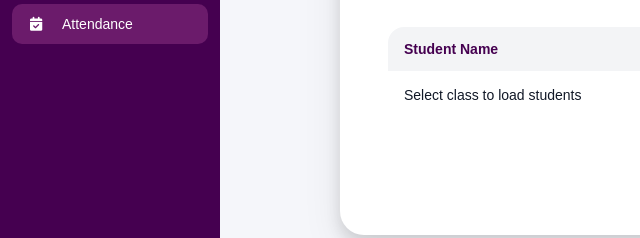
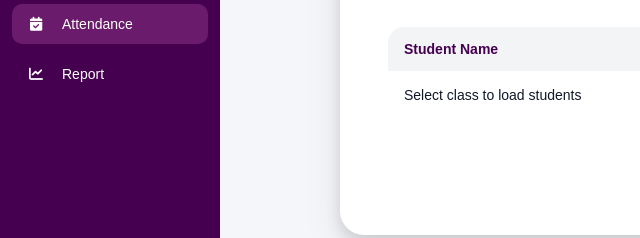
Before and after one commit to syamiimie/ICTAltiusAcademy, a website: page frontend/AttendanceAdd.html in a window 1280 px wide. Shown: the part 364-602 px from the top of the page, 0-640 px from the left. Drawn offline with Linux system fonts and the light colour scheme; no server answers.

Commit message:
menu sidebar

```diff
--- a/frontend/AttendanceAdd.html
+++ b/frontend/AttendanceAdd.html
@@ -44,6 +44,7 @@
     <a href="SubjectList.html"><i class="fa-solid fa-book"></i><span>Subject</span></a>
     <a href="AttendanceList.html" class="active">
       <i class="fa-solid fa-calendar-check"></i><span>Attendance</span>
+    <a href="Report.html"><i class="fa-solid fa-chart-line"></i><span>Report</span></a>
     </a>
   </nav>
 </aside>
```
